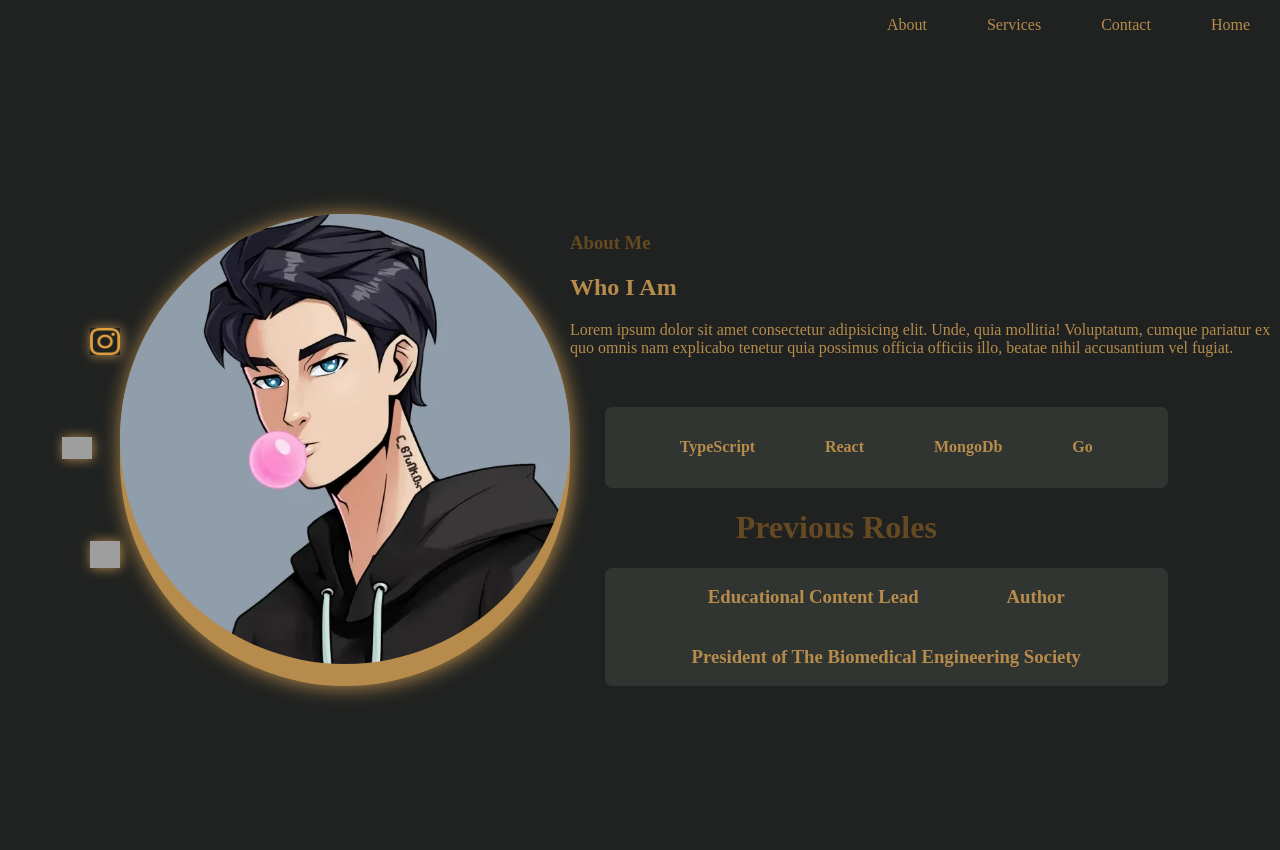
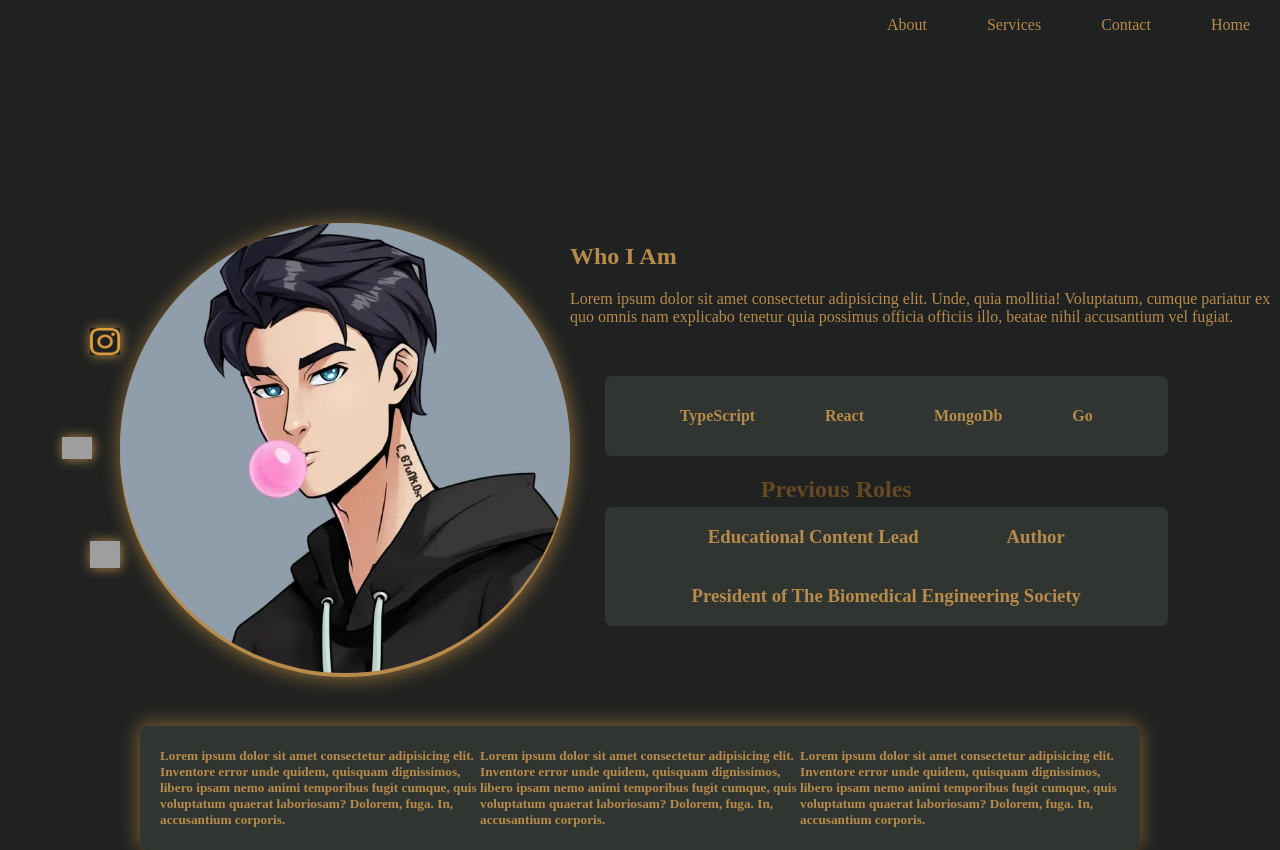
Before and after one commit to Z3chariah/Portfolio, a plain HTML site: page index.html in a window 1280 px wide. Drawn offline with Linux system fonts and the light colour scheme; grey boxes are pictures that could not be loaded.

Commit message:
Added Service Box

```diff
--- a/index.css
+++ b/index.css
@@ -10,11 +10,9 @@
     display: flex;
     justify-content: flex-end;
 }
-
 ul{
     display: flex;
 }
-
 
 
 li  {
@@ -26,20 +24,16 @@
     padding: 30px;
     color: #B68B4B;
 }
-
 .card-container{
     display: flex;
     justify-content: center;
     align-items: center;
     min-height: 100vh;
 }
-
 .card{
     display: flex;
 
 }
-
-
 .icons{
     align-self: center;
     display: flex;
@@ -50,7 +44,6 @@
     margin-left: 0%;
 
 }
-
 .icon1{
     padding-left: 90px;
 
@@ -66,7 +59,6 @@
 .icons img {
     box-shadow: 0.9px .3px 12px #B68B4B;
 }
-
 .image{
     background: #B68B4B;
     border-radius: 560px;
@@ -79,14 +71,9 @@
     margin-right: 0%;
 
 }
-
-
 .image:hover{
-    transform: scale(1.3);
-
+    transform: scale(1.1);
 }
-
-
 .skills{
     display: flex;
     justify-content: center;
@@ -100,23 +87,10 @@
     border-radius: 7px;
     padding-left: 15px;
     padding-right: 15px;
-
-
 }
-
 .skills h4{
     padding: 10px;
-
 }
-
-
-
-
-
-
-
-
-
 h2{
     color: #B68B4B;
 }
@@ -132,19 +106,14 @@
     color: #B68B4B;
 }
 
-@keyframes flowIn{
-
-    from{margin-left: 100%;}
-    to{margin-left: 10%;}
-}
 
 .Previous{
     display: flex;
     padding-right: 25%;
     justify-content: center;
     color: #654922;
+    margin-bottom: 0%;
 }
-
 .what-I{
     display: flex;
     justify-content: center;
@@ -160,19 +129,42 @@
     padding-right: 15px;
     animation: flowIn;
     animation-duration: 3s;
+}
+.what-I h3{
+    color: #B68B4B
+}
+@keyframes rotatingUnderlight{
+from{box-shadow: 6px 8px 20px #B68B4B;}
+to {box-shadow: -6px -9px 20px #654922;}
+}
+@keyframes flowIn{
+    from{margin-left: 100%;}
+    to{margin-left: 10%;}
+}
+
+.Services{
+    align-self: flex-end;
+    position: absolute;
+    color: #654922;
+    margin-bottom: 4.7%;
 
 }
 
-.what-I h3{
-    color: #B68B4B
+
+.Service-box{
+    background: #303531;
+    border-radius: 7px;
+    width: 75%;
+    padding-left: 20px;
+    padding-right: 20px;
+    box-shadow:  4px 4px 20px;
+    align-self: flex-end;
+    position: absolute;
+    display: flex;
+    justify-content: center;
+    color: #B68B4B;
+    animation: rotatingUnderlight;
+    animation-iteration-count: infinite;
+    animation-duration: 3.8s;
+    animation-direction: alternate-reverse;
 }
-
-
-
-
-
-
-@keyframes rotatingUnderlight{
-from{ box-shadow: 6px 8px 20px #B68B4B;}
-to {box-shadow: -6px -9px 20px #B68B4B;}
-}
--- a/index.html
+++ b/index.html
@@ -46,7 +46,7 @@
         <img style="height: 450px; border-radius: 500px;" src="Elijah Powell.png" alt="">
     </div>
         <div class="card-content">
-           <h3>About Me</h3>
+
            <h2>Who I Am</h2>
             <p>Lorem ipsum dolor sit amet consectetur adipisicing elit. Unde, quia mollitia! Voluptatum, cumque pariatur ex quo omnis nam explicabo tenetur quia possimus officia officiis illo, beatae nihil accusantium vel fugiat.</p>
 
@@ -60,7 +60,7 @@
                 <h4>Go</h4>
 
               </div>
-              <h1 class="Previous">Previous Roles</h1>
+              <h2 class="Previous">Previous Roles</h2>
 
               <div class="what-I">
                 <H3>Educational Content Lead</H3>
@@ -77,6 +77,34 @@
 
 
     </div>
+
+<div class="Services">
+<h1>Services</h1>
+</div>
+
+<div class="Service-box">
+
+<div class="service-item1">
+<div class="service-content">
+<h5>Lorem ipsum dolor sit amet consectetur adipisicing elit. Inventore error unde quidem, quisquam dignissimos, libero ipsam nemo animi temporibus fugit cumque, quis voluptatum quaerat laboriosam? Dolorem, fuga. In, accusantium corporis.</h5>
+</div>
+</div>
+
+<div class="service-item1">
+    <div class="service-content">
+    <h5>Lorem ipsum dolor sit amet consectetur adipisicing elit. Inventore error unde quidem, quisquam dignissimos, libero ipsam nemo animi temporibus fugit cumque, quis voluptatum quaerat laboriosam? Dolorem, fuga. In, accusantium corporis.</h5>
+    </div>
+    </div>
+
+    <div class="service-item1">
+        <div class="service-content">
+        <h5>Lorem ipsum dolor sit amet consectetur adipisicing elit. Inventore error unde quidem, quisquam dignissimos, libero ipsam nemo animi temporibus fugit cumque, quis voluptatum quaerat laboriosam? Dolorem, fuga. In, accusantium corporis.</h5>
+        </div>
+        </div>
+
+</div>
+
+
 </div>
 
 
```
